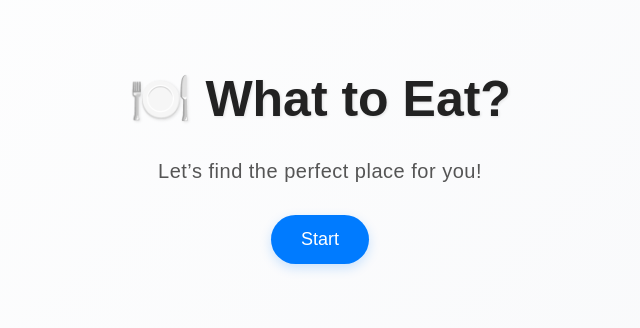
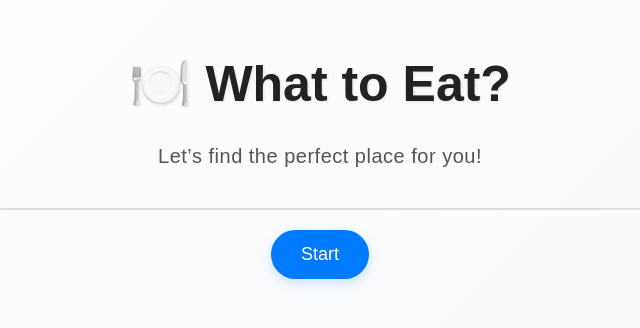
Before and after one commit to jysonn97/what-to-eat, a Next.js app: page / in a window 1280 px wide. Shown: the part 258-586 px from the top of the page, without its empty margins (320-960 px from the left). Built offline with nearby package versions, Linux system fonts and the light colour scheme; a web font is replaced by a local one.

Commit message:
Update index.js

```diff
--- a/pages/index.js
+++ b/pages/index.js
@@ -14,6 +14,9 @@ export default function Home() {
       <h1 style={styles.heading}>🍽️ What to Eat?</h1>
       <p style={styles.subheading}>Let’s find the perfect place for you!</p>
 
+      {/* Horizontal Line */}
+      <div style={styles.divider}></div>
+
       <button style={styles.button} onClick={() => window.location.href = "/location"}>
         Start
       </button>
@@ -28,22 +31,29 @@ const styles = {
     justifyContent: "center",
     alignItems: "center",
     height: "100vh",
-    background: "linear-gradient(135deg, #ffffff, #f7f8fa)", // Subtle modern gradient
+    background: "linear-gradient(135deg, #ffffff, #f7f8fa)", // Subtle gradient
     fontFamily: "'Aptos', sans-serif",
     textAlign: "center",
   },
   heading: {
-    fontSize: "50px", // Slightly larger for impact
+    fontSize: "50px",
     fontWeight: "bold",
     marginBottom: "12px",
     color: "#222",
-    textShadow: "1px 1px 3px rgba(0, 0, 0, 0.1)", // Soft shadow for depth
+    textShadow: "1px 1px 3px rgba(0, 0, 0, 0.1)",
   },
   subheading: {
     fontSize: "20px",
-    marginBottom: "32px",
+    marginBottom: "20px",
     color: "#555",
     letterSpacing: "0.5px",
+  },
+  divider: {
+    width: "60%", // Adjust the width based on your preference
+    height: "2px",
+    backgroundColor: "#ddd", // Light gray for a clean look
+    margin: "20px 0", // Adds spacing above and below
+    borderRadius: "1px",
   },
   button: {
     fontSize: "18px",
@@ -51,13 +61,13 @@ const styles = {
     backgroundColor: "#007bff",
     color: "#fff",
     border: "none",
-    borderRadius: "50px", // Rounded for a softer look
+    borderRadius: "50px",
     cursor: "pointer",
     transition: "all 0.3s ease",
-    boxShadow: "0px 4px 12px rgba(0, 123, 255, 0.2)", // Softer button shadow
+    boxShadow: "0px 4px 12px rgba(0, 123, 255, 0.2)",
   },
   buttonHover: {
-    backgroundColor: "#0056b3", // Slightly darker blue on hover
-    transform: "scale(1.05)", // Slight lift effect
+    backgroundColor: "#0056b3",
+    transform: "scale(1.05)",
   },
 };
```
